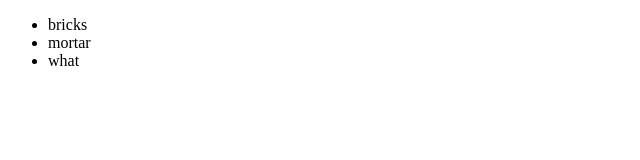
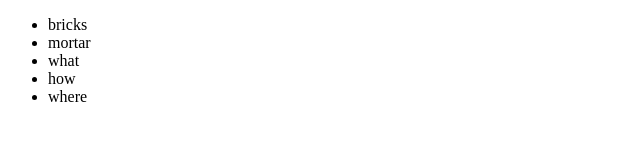
Before and after one commit to coleatacquia/gittest, a plain HTML site: page index.html in a window 1280 px wide. Shown: the full height of the page, 0-640 px from the left. Drawn offline with Linux system fonts and the light colour scheme.

Commit message:
added where

```diff
--- a/index.html
+++ b/index.html
@@ -10,6 +10,8 @@
         <li>bricks</li>
         <li>mortar</li>
         <li>what</li>
+        <li>how</li>
+        <li>where</li>
       </ul>
     </div>
   </body>
```
